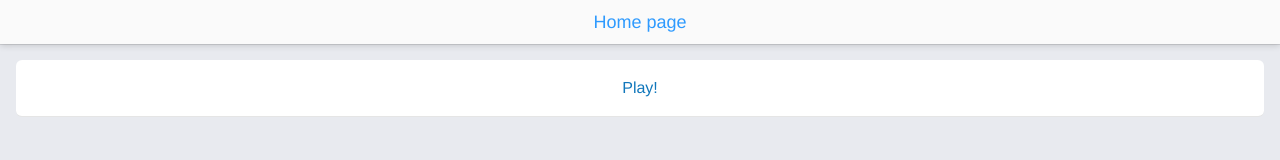
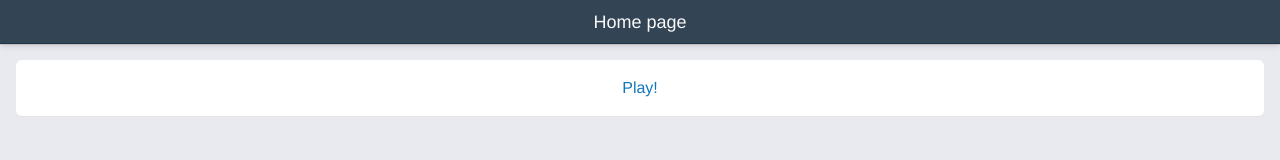
Before and after one commit to pfryerda/symbolize-web, a website: page web/index.html in a window 1280 px wide. Drawn offline with Linux system fonts and the light colour scheme.

Commit message:
Changed topbar colour

```diff
--- a/web/css/default.css
+++ b/web/css/default.css
@@ -426,13 +426,6 @@ textarea.app-input {
 
 /* Topbar */
 
-.app-topbar {
-	background-color: #FAFAFA;
-	-webkit-box-shadow: inset 0 -1px 0 #FAFAFA, 0 1px 0 rgba(0,0,0,0.1), 0 1px 7px rgba(0,0,0,0.18);
-	box-shadow: inset 0 -1px 0 #FAFAFA, 0 1px 0 rgba(0,0,0,0.1), 0 1px 7px rgba(0,0,0,0.18);
-	color: #2e9afe;
-}
-
 .app-topbar.green {
 	background-color: #3C7;
 	-webkit-box-shadow:
@@ -526,7 +519,7 @@ textarea.app-input {
 	font-weight: 500;
 }
 
-.app-android .app-topbar{
+.app-topbar{
 	background-color: #345;
 	-webkit-box-shadow:
 		inset 0 -1px 0 #234,
```
